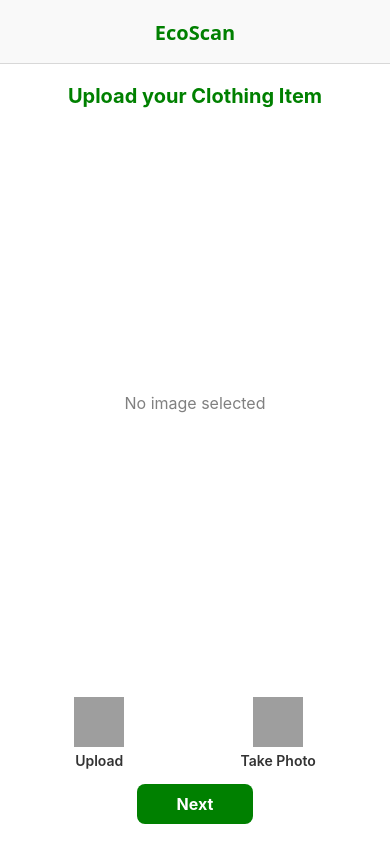
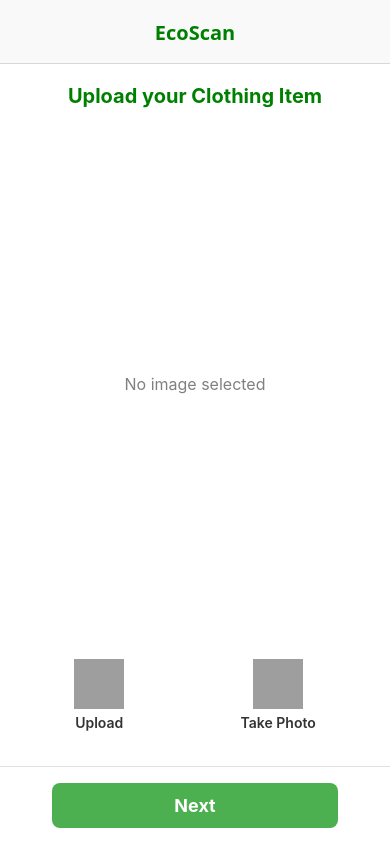
Before and after one commit to saurabh-shete/eco-scan-challenge, a React Native app in the folder ecoscanapk/: screen /UploadScreen in a window 390 px wide. Built offline with nearby package versions, Linux system fonts and the light colour scheme; grey boxes are pictures that could not be loaded.

Commit message:
fix: next buttom design fixed

```diff
--- a/ecoscanapk/src/screens/UploadScreen.tsx
+++ b/ecoscanapk/src/screens/UploadScreen.tsx
@@ -76,10 +76,13 @@ const UploadScreen: React.FC = () => {
             <Text style={styles.iconText}>Take Photo</Text>
           </TouchableOpacity>
         </View>
+
+      </View>
+      <View style={styles.footer}>
         <TouchableOpacity style={styles.nextButton} onPress={handleNext}>
           <Text style={styles.nextButtonText}>Next</Text>
         </TouchableOpacity>
-      </View>
+        </View>
     </View>
   );
 };
@@ -133,16 +136,23 @@ const styles = StyleSheet.create({
     color: '#333',
   },
   nextButton: {
-    backgroundColor: 'green',
-    paddingVertical: 10,
-    paddingHorizontal: 40,
+    width: '80%',
+    backgroundColor: '#4CAF50',
+    paddingVertical: 12,
     borderRadius: 8,
-    alignSelf: 'center',
+    alignItems: 'center',
   },
   nextButtonText: {
-    color: '#fff',
-    fontSize: 16,
+    fontSize: 18,
+    color: '#FFF',
     fontWeight: 'bold',
+  },
+  footer: {
+    padding: 16,
+    backgroundColor: '#FFF',
+    borderTopWidth: 1,
+    borderTopColor: '#E0E0E0',
+    alignItems: 'center',
   },
 });
 
```
